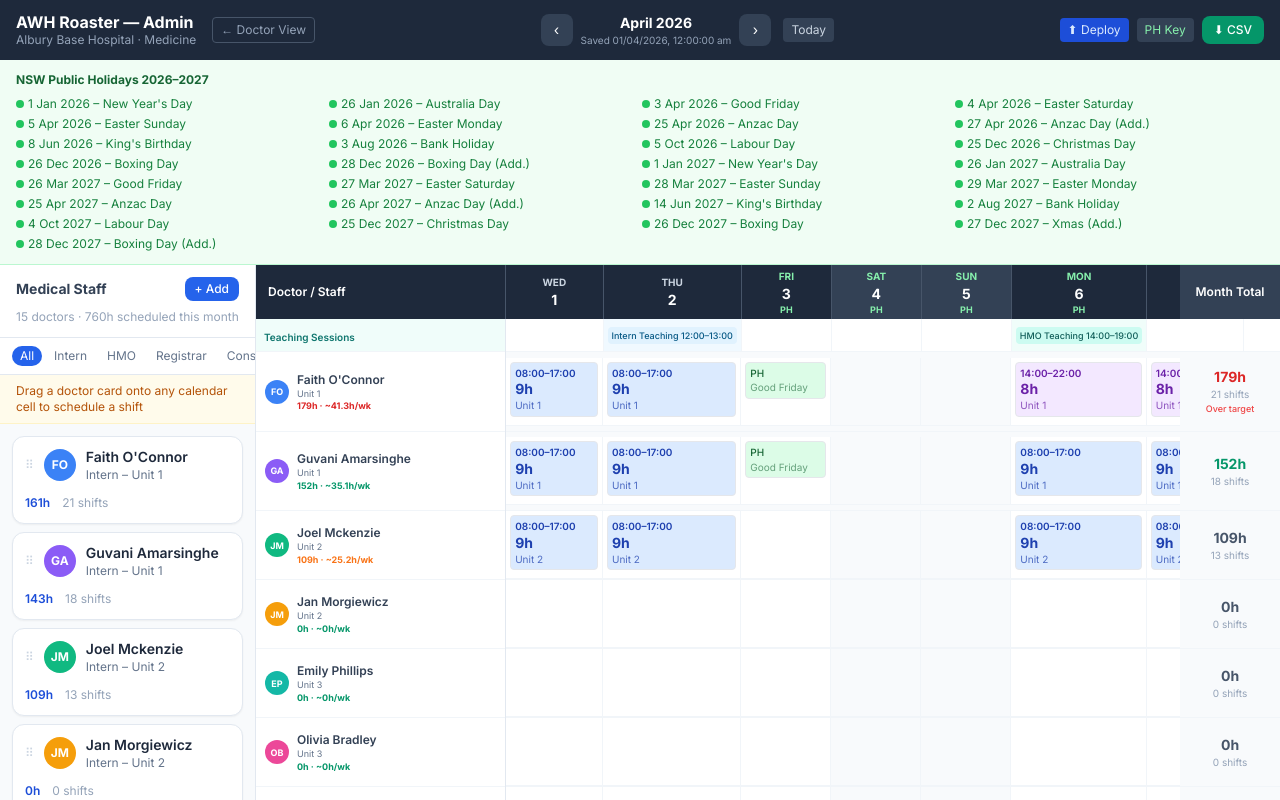
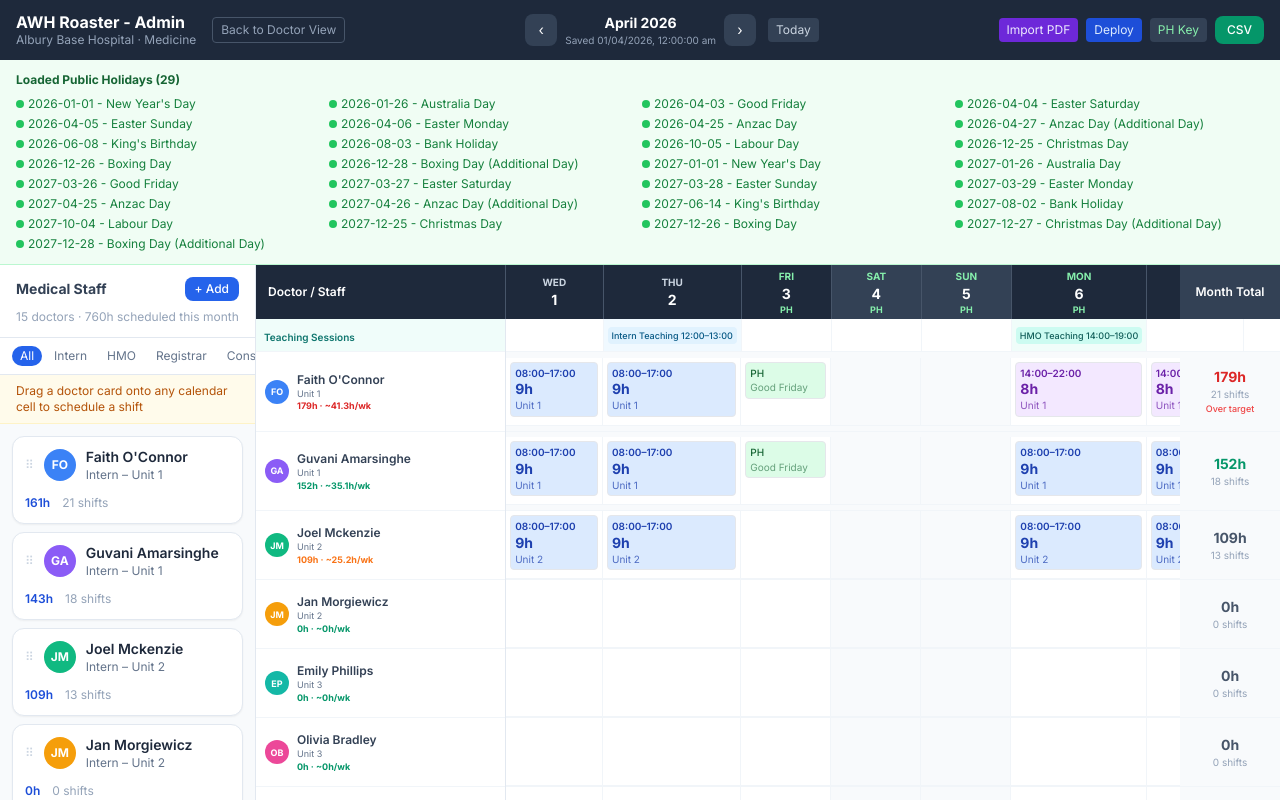
Before and after one commit to iamarasinghe96/awhroster, a Next.js app: page /awhroster/admin in a window 1280 px wide. Both pictures are taken after a click on the button "PH Key". Shown: the top 800 px of the page. Built offline with nearby package versions, Linux system fonts and the light colour scheme.

Commit message:
Update admin/page.tsx with Gemini import, dynamic holidays, publish holidays button

```diff
--- a/src/app/admin/page.tsx
+++ b/src/app/admin/page.tsx
@@ -4,20 +4,24 @@ import { useState, useEffect, useCallback } from "react";
 import { format, addMonths, subMonths } from "date-fns";
 import Link from "next/link";
 import { v4 as uuidv4 } from "uuid";
-import type { Doctor, Shift, MonthlySchedule } from "@/lib/types";
+import type { Doctor, Holiday, Shift, MonthlySchedule } from "@/lib/types";
 import AdminCalendar from "@/components/admin/AdminCalendar";
 import DoctorPanel from "@/components/admin/DoctorPanel";
 import AddDoctorModal from "@/components/admin/AddDoctorModal";
+import GeminiImportModal from "@/components/admin/GeminiImportModal";
 import {
   loadDoctors,
   loadSchedule,
+  loadHolidays,
   saveScheduleLocal,
   saveDoctorsLocal,
   exportScheduleJSON,
   exportDoctorsJSON,
+  exportHolidaysJSON,
   clearScheduleLocal,
   downloadFile,
 } from "@/lib/clientStorage";
+import { updateHolidays, NSW_PUBLIC_HOLIDAYS } from "@/lib/holidays";
 import { generateAdminCSV } from "@/lib/scheduleUtils";
 
 type SaveStatus = "idle" | "saving" | "saved";
@@ -33,11 +37,19 @@ export default function AdminPage() {
   const [filterRole, setFilterRole] = useState("All");
   const [showHolidayKey, setShowHolidayKey] = useState(false);
   const [showDeployHelp, setShowDeployHelp] = useState(false);
+  const [showGeminiImport, setShowGeminiImport] = useState(false);
+  const [holidays, setHolidays] = useState<Holiday[]>(NSW_PUBLIC_HOLIDAYS);
 
   const monthKey = format(currentMonth, "yyyy-MM");
 
   useEffect(() => {
     loadDoctors().then(setDoctors);
+    loadHolidays().then((h) => {
+      if (h.length) {
+        updateHolidays(h);
+        setHolidays(h);
+      }
+    });
   }, []);
 
   useEffect(() => {
@@ -48,7 +60,6 @@ export default function AdminPage() {
     });
   }, [monthKey]);
 
-  // ── Save to localStorage ───────────────────────────────────────────────────
   const persistShifts = useCallback(
     (shifts: Shift[]) => {
       const updated: MonthlySchedule = {
@@ -59,7 +70,6 @@ export default function AdminPage() {
       saveScheduleLocal(updated);
       setSchedule(updated);
       setSaveStatus("saving");
-      // Visual feedback
       setTimeout(() => setSaveStatus("saved"), 300);
       setTimeout(() => setSaveStatus("idle"), 2500);
     },
@@ -71,7 +81,6 @@ export default function AdminPage() {
     [persistShifts]
   );
 
-  // ── Doctor management (localStorage) ──────────────────────────────────────
   const handleAddDoctor = (data: Omit<Doctor, "id">) => {
     const newDoc: Doctor = { ...data, id: uuidv4() };
     const updated = [...doctors, newDoc];
@@ -99,9 +108,26 @@ export default function AdminPage() {
     }
   };
 
-  // ── Exports ────────────────────────────────────────────────────────────────
+  const handleGeminiImport = (extracted: Shift[], mode: "replace" | "merge") => {
+    const existing = schedule?.shifts ?? [];
+    let next: Shift[];
+    if (mode === "replace") {
+      next = [
+        ...existing.filter((s) => !s.date.startsWith(monthKey)),
+        ...extracted,
+      ];
+    } else {
+      const extractedKeys = new Set(extracted.map((s) => `${s.doctorId}|${s.date}`));
+      next = [
+        ...existing.filter((s) => !extractedKeys.has(`${s.doctorId}|${s.date}`)),
+        ...extracted,
+      ];
+    }
+    persistShifts(next);
+  };
+
   const GITHUB_SCHEDULES_UPLOAD = "https://github.com/iamarasinghe96/awhroster/upload/main/public/data/schedules";
-  const GITHUB_DOCTORS_UPLOAD = "https://github.com/iamarasinghe96/awhroster/upload/main/public/data";
+  const GITHUB_DATA_UPLOAD = "https://github.com/iamarasinghe96/awhroster/upload/main/public/data";
 
   const handlePublishSchedule = () => {
     if (!schedule) return;
@@ -111,21 +137,16 @@ export default function AdminPage() {
 
   const handlePublishDoctors = () => {
     exportDoctorsJSON(doctors);
-    setTimeout(() => window.open(GITHUB_DOCTORS_UPLOAD, "_blank"), 400);
+    setTimeout(() => window.open(GITHUB_DATA_UPLOAD, "_blank"), 400);
   };
 
-  const handleExportScheduleJSON = () => {
-    if (!schedule) return;
-    exportScheduleJSON(schedule);
-  };
-
-  const handleExportDoctorsJSON = () => {
-    exportDoctorsJSON(doctors);
+  const handlePublishHolidays = () => {
+    exportHolidaysJSON(holidays);
+    setTimeout(() => window.open(GITHUB_DATA_UPLOAD, "_blank"), 400);
   };
 
   const handleExportCSV = () => {
-    const shifts = schedule?.shifts ?? [];
-    const csv = generateAdminCSV(shifts, doctors);
+    const csv = generateAdminCSV(schedule?.shifts ?? [], doctors);
     downloadFile(csv, `roster_admin_${monthKey}.csv`, "text/csv; charset=utf-8");
   };
 
@@ -145,124 +166,81 @@ export default function AdminPage() {
 
   return (
     <div className="min-h-screen bg-slate-50 flex flex-col">
-      {/* Top header */}
       <header className="bg-slate-800 text-white px-4 py-3 flex items-center justify-between flex-wrap gap-3 z-40 sticky top-0">
         <div className="flex items-center gap-4">
           <div>
-            <h1 className="text-base font-bold leading-tight">
-              AWH Roaster — Admin
-            </h1>
-            <p className="text-slate-400 text-xs">
-              Albury Base Hospital · Medicine
-            </p>
+            <h1 className="text-base font-bold leading-tight">AWH Roaster - Admin</h1>
+            <p className="text-slate-400 text-xs">Albury Base Hospital · Medicine</p>
           </div>
-          <Link
-            href="/"
-            className="text-slate-400 hover:text-white text-xs border border-slate-600 hover:border-slate-400 rounded px-2 py-1 transition"
-          >
-            ← Doctor View
+          <Link href="/" className="text-slate-400 hover:text-white text-xs border border-slate-600 hover:border-slate-400 rounded px-2 py-1 transition">
+            Back to Doctor View
           </Link>
         </div>
 
-        {/* Month navigation */}
         <div className="flex items-center gap-2">
-          <button
-            onClick={() => setCurrentMonth(subMonths(currentMonth, 1))}
-            className="w-8 h-8 flex items-center justify-center rounded-lg bg-slate-700 hover:bg-slate-600 text-sm transition"
-          >
-            ‹
-          </button>
+          <button onClick={() => setCurrentMonth(subMonths(currentMonth, 1))}
+            className="w-8 h-8 flex items-center justify-center rounded-lg bg-slate-700 hover:bg-slate-600 text-sm transition">‹</button>
           <div className="text-center min-w-[140px]">
-            <div className="font-bold text-sm">
-              {format(currentMonth, "MMMM yyyy")}
-            </div>
-            {lastModified && (
-              <div className="text-[10px] text-slate-400">
-                Saved {lastModified}
-              </div>
-            )}
+            <div className="font-bold text-sm">{format(currentMonth, "MMMM yyyy")}</div>
+            {lastModified && <div className="text-[10px] text-slate-400">Saved {lastModified}</div>}
           </div>
-          <button
-            onClick={() => setCurrentMonth(addMonths(currentMonth, 1))}
-            className="w-8 h-8 flex items-center justify-center rounded-lg bg-slate-700 hover:bg-slate-600 text-sm transition"
-          >
-            ›
-          </button>
-          <button
-            onClick={() => setCurrentMonth(new Date())}
-            className="text-xs px-2 py-1 rounded bg-slate-700 hover:bg-slate-600 text-slate-300 hover:text-white transition ml-1"
-          >
-            Today
-          </button>
+          <button onClick={() => setCurrentMonth(addMonths(currentMonth, 1))}
+            className="w-8 h-8 flex items-center justify-center rounded-lg bg-slate-700 hover:bg-slate-600 text-sm transition">›</button>
+          <button onClick={() => setCurrentMonth(new Date())}
+            className="text-xs px-2 py-1 rounded bg-slate-700 hover:bg-slate-600 text-slate-300 hover:text-white transition ml-1">Today</button>
         </div>
 
-        {/* Right actions */}
         <div className="flex items-center gap-2 flex-wrap">
-          <span
-            className={`text-xs px-2 py-1 rounded-full transition ${
-              saveStatus === "saving"
-                ? "bg-amber-700 text-amber-100"
-                : saveStatus === "saved"
-                ? "bg-emerald-700 text-emerald-100"
-                : "hidden"
-            }`}
-          >
-            {saveStatus === "saving" ? "Saving…" : "✓ Saved locally"}
+          <span className={`text-xs px-2 py-1 rounded-full transition ${
+            saveStatus === "saving" ? "bg-amber-700 text-amber-100"
+            : saveStatus === "saved" ? "bg-emerald-700 text-emerald-100"
+            : "hidden"
+          }`}>
+            {saveStatus === "saving" ? "Saving..." : "Saved locally"}
           </span>
 
-          <button
-            onClick={() => setShowDeployHelp(!showDeployHelp)}
-            className="text-xs px-2 py-1 rounded bg-blue-700 hover:bg-blue-600 text-blue-100 transition"
-          >
-            ⬆ Deploy
+          <button onClick={() => setShowGeminiImport(true)}
+            className="text-xs px-2 py-1 rounded bg-violet-700 hover:bg-violet-600 text-violet-100 transition">
+            Import PDF
           </button>
 
-          <button
-            onClick={() => setShowHolidayKey(!showHolidayKey)}
-            className="text-xs px-2 py-1 rounded bg-slate-700 hover:bg-slate-600 text-green-300 transition"
-          >
-            PH Key
-          </button>
+          <button onClick={() => setShowDeployHelp(!showDeployHelp)}
+            className="text-xs px-2 py-1 rounded bg-blue-700 hover:bg-blue-600 text-blue-100 transition">Deploy</button>
 
-          <button
-            onClick={handleExportCSV}
-            className="text-xs px-3 py-1.5 rounded-lg bg-emerald-600 hover:bg-emerald-700 text-white font-medium transition"
-          >
-            ⬇ CSV
-          </button>
+          <button onClick={() => setShowHolidayKey(!showHolidayKey)}
+            className="text-xs px-2 py-1 rounded bg-slate-700 hover:bg-slate-600 text-green-300 transition">PH Key</button>
+
+          <button onClick={handleExportCSV}
+            className="text-xs px-3 py-1.5 rounded-lg bg-emerald-600 hover:bg-emerald-700 text-white font-medium transition">CSV</button>
         </div>
       </header>
 
-      {/* Deploy panel */}
       {showDeployHelp && (
         <div className="bg-blue-950 border-b border-blue-800 px-5 py-4 text-sm text-blue-100">
           <div className="flex items-start justify-between gap-6 max-w-4xl flex-wrap">
             <div className="flex-1 min-w-[240px]">
               <p className="font-bold text-white mb-1">Publish changes to doctors</p>
               <ol className="list-decimal list-inside space-y-1 text-blue-200 text-xs">
-                <li>Click <strong className="text-white">Publish Schedule</strong> — it downloads <code className="bg-blue-900 px-1 rounded">{monthKey}.json</code> and opens GitHub</li>
-                <li>Drag &amp; drop the downloaded file onto the GitHub page and commit</li>
-                <li>GitHub Actions rebuilds automatically — doctors refresh to see changes</li>
+                <li>Click the publish button - it downloads the file and opens GitHub</li>
+                <li>Drag and drop the downloaded file onto the GitHub page and commit</li>
+                <li>GitHub Actions rebuilds automatically - doctors refresh to see changes</li>
               </ol>
             </div>
             <div className="flex flex-col gap-2 flex-shrink-0">
-              <button
-                onClick={handlePublishSchedule}
-                disabled={!schedule}
-                className="flex items-center gap-1.5 text-xs px-3 py-2 bg-blue-600 hover:bg-blue-500 disabled:opacity-40 rounded text-white whitespace-nowrap font-medium transition"
-              >
-                ⬆ Publish Schedule ({monthKey})
+              <button onClick={handlePublishSchedule} disabled={!schedule}
+                className="flex items-center gap-1.5 text-xs px-3 py-2 bg-blue-600 hover:bg-blue-500 disabled:opacity-40 rounded text-white whitespace-nowrap font-medium transition">
+                Publish Schedule ({monthKey})
               </button>
-              <button
-                onClick={handlePublishDoctors}
-                className="flex items-center gap-1.5 text-xs px-3 py-2 bg-slate-600 hover:bg-slate-500 rounded text-white whitespace-nowrap transition"
-              >
-                ⬆ Publish Doctors List
+              <button onClick={handlePublishDoctors}
+                className="flex items-center gap-1.5 text-xs px-3 py-2 bg-slate-600 hover:bg-slate-500 rounded text-white whitespace-nowrap transition">
+                Publish Doctors List
               </button>
-              <button
-                onClick={handleResetFromPublished}
-                className="text-xs px-3 py-1.5 bg-slate-700 hover:bg-slate-600 rounded text-slate-400 hover:text-slate-200 whitespace-nowrap transition"
-              >
+              <button onClick={handlePublishHolidays}
+                className="flex items-center gap-1.5 text-xs px-3 py-2 bg-green-700 hover:bg-green-600 rounded text-white whitespace-nowrap transition">
+                Publish Holidays
+              </button>
+              <button onClick={handleResetFromPublished}
+                className="text-xs px-3 py-1.5 bg-slate-700 hover:bg-slate-600 rounded text-slate-400 hover:text-slate-200 whitespace-nowrap transition">
                 Reset from Published
               </button>
             </div>
@@ -270,54 +248,20 @@ export default function AdminPage() {
         </div>
       )}
 
-      {/* Holiday key */}
       {showHolidayKey && (
         <div className="bg-green-50 border-b border-green-200 px-4 py-3">
-          <h3 className="text-xs font-bold text-green-800 mb-2">
-            NSW Public Holidays 2026–2027
-          </h3>
+          <h3 className="text-xs font-bold text-green-800 mb-2">Loaded Public Holidays ({holidays.length})</h3>
           <div className="grid grid-cols-2 sm:grid-cols-3 md:grid-cols-4 gap-1 text-xs text-green-700">
-            {[
-              "1 Jan 2026 – New Year's Day",
-              "26 Jan 2026 – Australia Day",
-              "3 Apr 2026 – Good Friday",
-              "4 Apr 2026 – Easter Saturday",
-              "5 Apr 2026 – Easter Sunday",
-              "6 Apr 2026 – Easter Monday",
-              "25 Apr 2026 – Anzac Day",
-              "27 Apr 2026 – Anzac Day (Add.)",
-              "8 Jun 2026 – King's Birthday",
-              "3 Aug 2026 – Bank Holiday",
-              "5 Oct 2026 – Labour Day",
-              "25 Dec 2026 – Christmas Day",
-              "26 Dec 2026 – Boxing Day",
-              "28 Dec 2026 – Boxing Day (Add.)",
-              "1 Jan 2027 – New Year's Day",
-              "26 Jan 2027 – Australia Day",
-              "26 Mar 2027 – Good Friday",
-              "27 Mar 2027 – Easter Saturday",
-              "28 Mar 2027 – Easter Sunday",
-              "29 Mar 2027 – Easter Monday",
-              "25 Apr 2027 – Anzac Day",
-              "26 Apr 2027 – Anzac Day (Add.)",
-              "14 Jun 2027 – King's Birthday",
-              "2 Aug 2027 – Bank Holiday",
-              "4 Oct 2027 – Labour Day",
-              "25 Dec 2027 – Christmas Day",
-              "26 Dec 2027 – Boxing Day",
-              "27 Dec 2027 – Xmas (Add.)",
-              "28 Dec 2027 – Boxing Day (Add.)",
-            ].map((h) => (
-              <span key={h} className="flex items-center gap-1">
+            {holidays.map((h) => (
+              <span key={h.date} className="flex items-center gap-1">
                 <span className="w-2 h-2 rounded-full bg-green-500 flex-shrink-0" />
-                {h}
+                {h.date} - {h.name}
               </span>
             ))}
           </div>
         </div>
       )}
 
-      {/* Main content */}
       <div className="flex flex-1 overflow-hidden">
         <DoctorPanel
           doctors={doctors}
@@ -328,22 +272,14 @@ export default function AdminPage() {
           filterRole={filterRole}
           onFilterRole={setFilterRole}
         />
-
         <main className="flex-1 flex flex-col overflow-hidden">
           {loading ? (
             <div className="flex-1 flex items-center justify-center text-slate-500">
-              <div className="text-center">
-                <div className="text-2xl mb-2">⟳</div>
-                Loading schedule…
-              </div>
+              <div className="text-center"><div className="text-2xl mb-2">Loading</div>Loading schedule...</div>
             </div>
           ) : (
             <AdminCalendar
-              doctors={
-                filterRole === "All"
-                  ? doctors
-                  : doctors.filter((d) => d.role === filterRole)
-              }
+              doctors={filterRole === "All" ? doctors : doctors.filter((d) => d.role === filterRole)}
               shifts={shifts}
               currentMonth={currentMonth}
               onShiftsChange={handleShiftsChange}
@@ -352,36 +288,33 @@ export default function AdminPage() {
         </main>
       </div>
 
-      {/* Legend */}
       <footer className="bg-white border-t border-slate-200 px-4 py-2 flex flex-wrap gap-3 items-center text-xs text-slate-500 z-10">
         <span className="font-semibold text-slate-700">Shifts:</span>
         {[
-          { label: "Day 08:00–17:00 (9h)", color: "bg-blue-100 text-blue-800" },
-          { label: "Evening 14:00–22:00 (8h)", color: "bg-purple-100 text-purple-800" },
-          { label: "On-Call 12:00–22:00 (10h)", color: "bg-violet-100 text-violet-800" },
-          { label: "Short/Teaching 08:00–12:00 (4h)", color: "bg-amber-100 text-amber-800" },
+          { label: "Day 08:00-17:00 (9h)", color: "bg-blue-100 text-blue-800" },
+          { label: "Evening 14:00-22:00 (8h)", color: "bg-purple-100 text-purple-800" },
+          { label: "On-Call 12:00-22:00 (10h)", color: "bg-violet-100 text-violet-800" },
+          { label: "Short/Teaching 08:00-12:00 (4h)", color: "bg-amber-100 text-amber-800" },
           { label: "Public Holiday", color: "bg-green-100 text-green-800" },
           { label: "Request Off", color: "bg-orange-100 text-orange-700" },
         ].map(({ label, color }) => (
-          <span key={label} className={`px-2 py-0.5 rounded-full ${color}`}>
-            {label}
-          </span>
+          <span key={label} className={`px-2 py-0.5 rounded-full ${color}`}>{label}</span>
         ))}
-        <span className="ml-auto text-slate-400">
-          Changes are saved locally. Use ⬆ Deploy to publish to doctors.
-        </span>
+        <span className="ml-auto text-slate-400">Changes saved locally. Use Deploy to publish.</span>
       </footer>
 
-      {showAddDoctor && (
-        <AddDoctorModal onClose={() => setShowAddDoctor(false)} onAdd={handleAddDoctor} />
+      {showAddDoctor && <AddDoctorModal onClose={() => setShowAddDoctor(false)} onAdd={handleAddDoctor} />}
+      {editingDoctor && (
+        <AddDoctorModal title={`Edit - ${editingDoctor.name}`} initialValues={editingDoctor}
+          onClose={() => setEditingDoctor(null)} onAdd={handleEditDoctor} />
       )}
-
-      {editingDoctor && (
-        <AddDoctorModal
-          title={`Edit – ${editingDoctor.name}`}
-          initialValues={editingDoctor}
-          onClose={() => setEditingDoctor(null)}
-          onAdd={handleEditDoctor}
+      {showGeminiImport && (
+        <GeminiImportModal
+          doctors={doctors}
+          monthKey={monthKey}
+          existingShifts={shifts}
+          onImport={handleGeminiImport}
+          onClose={() => setShowGeminiImport(false)}
         />
       )}
     </div>
```
